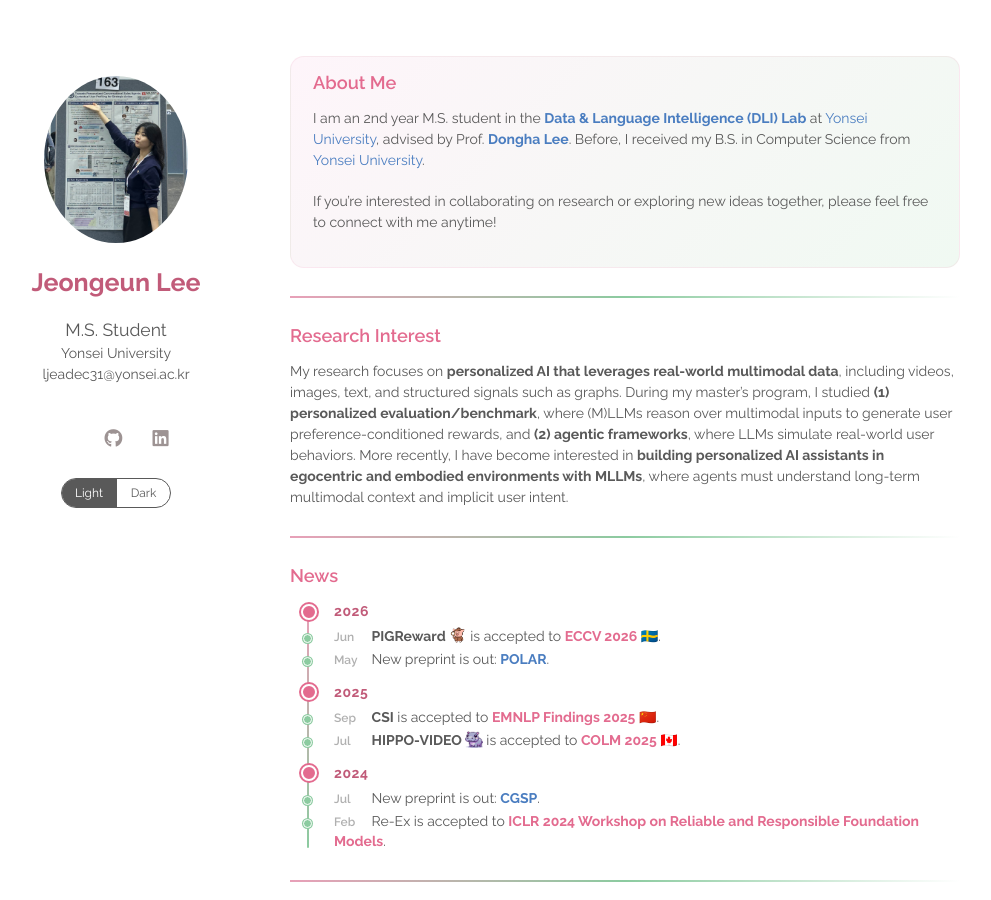
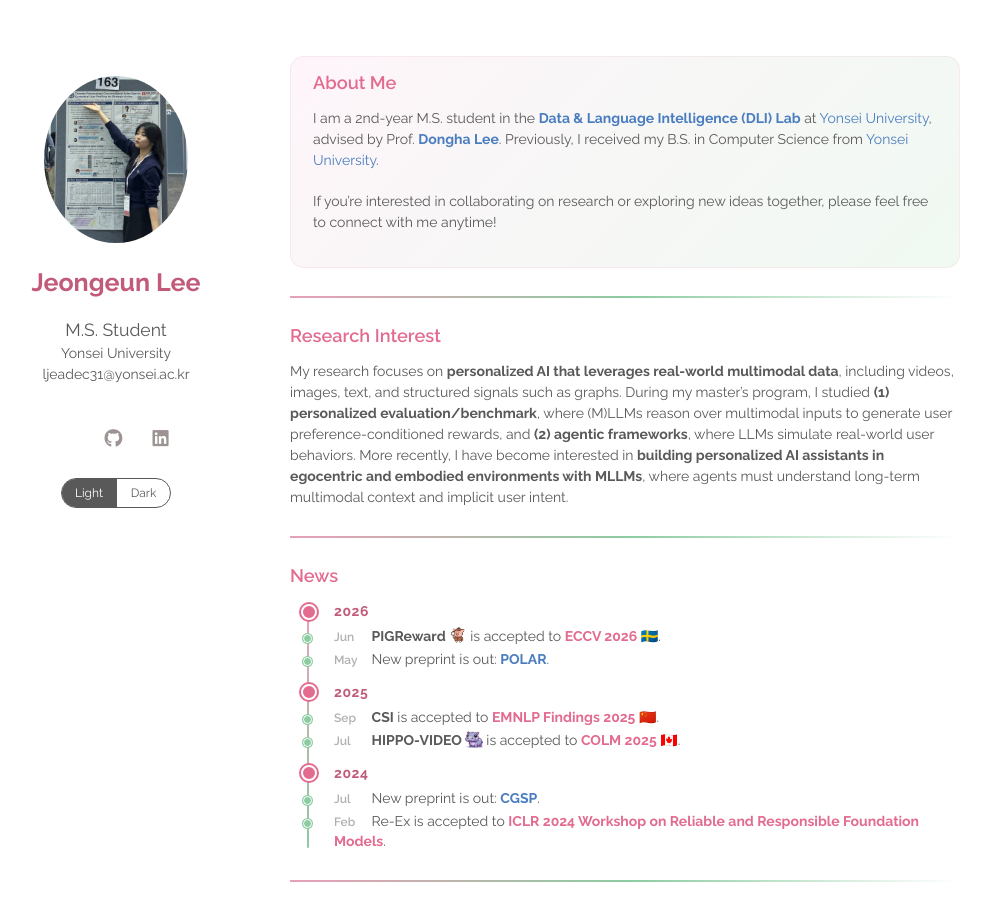
Before and after one commit to jeongeunnn-e/jeongeunnn-e.github.io, a Jekyll site: the page built from index.md, in a window 1280 px wide and 900 px high. Shown: the whole window, without its empty margins (160-1151 px from the left). Built offline with Jekyll 4.4.1, drawn with Linux system fonts in a browser that asks for light colours; a style sheet for code colours, icons or effects is not loaded.

Commit message:
update aboutme

```diff
--- a/index.md
+++ b/index.md
@@ -5,7 +5,7 @@ layout: homepage
 
 ## About Me
 
-I am an 2nd year M.S. student in the <b>[Data & Language Intelligence (DLI) Lab](https://diyonsei.notion.site/Data-Language-Intelligence-Lab-Yonsei-University-7e121249362f42c2bdd1328aeaeb5f4b)</b> at [Yonsei University](https://www.yonsei.ac.kr/sc/index.jsp), advised by Prof. <b>[Dongha Lee](https://donalee.github.io/)</b>. Before, I received my B.S. in Computer Science from [Yonsei University](https://www.yonsei.ac.kr/sc/index.jsp).
+I am a 2nd-year M.S. student in the <b>[Data & Language Intelligence (DLI) Lab](https://diyonsei.notion.site/Data-Language-Intelligence-Lab-Yonsei-University-7e121249362f42c2bdd1328aeaeb5f4b)</b> at [Yonsei University](https://www.yonsei.ac.kr/sc/index.jsp), advised by Prof. <b>[Dongha Lee](https://donalee.github.io/)</b>. Previously, I received my B.S. in Computer Science from [Yonsei University](https://www.yonsei.ac.kr/sc/index.jsp).
 
 If you're interested in collaborating on research or exploring new ideas together, please feel free to connect with me anytime!
 
```
